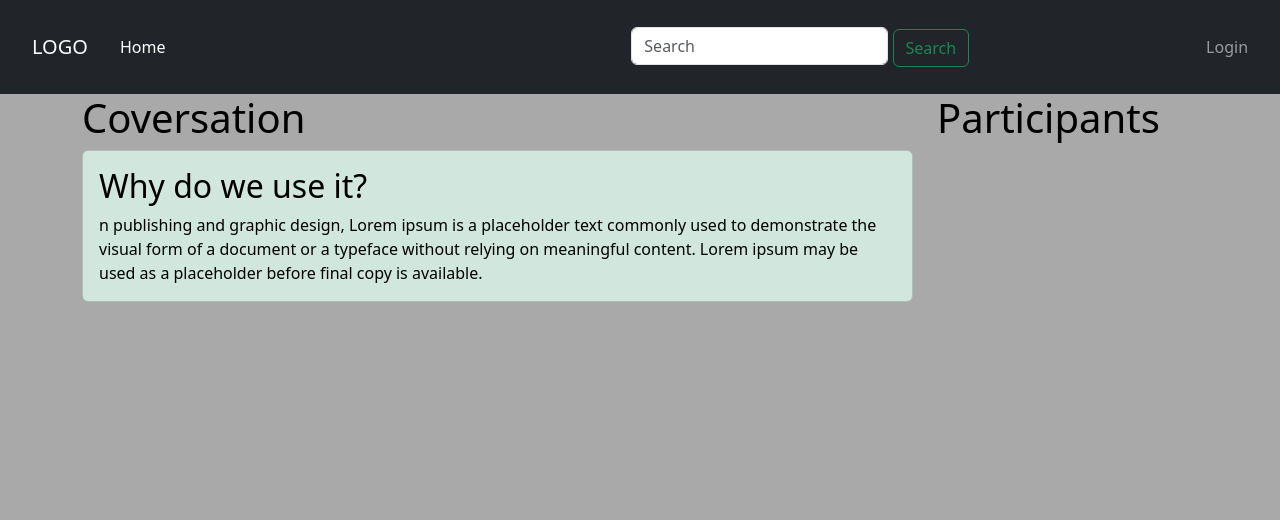
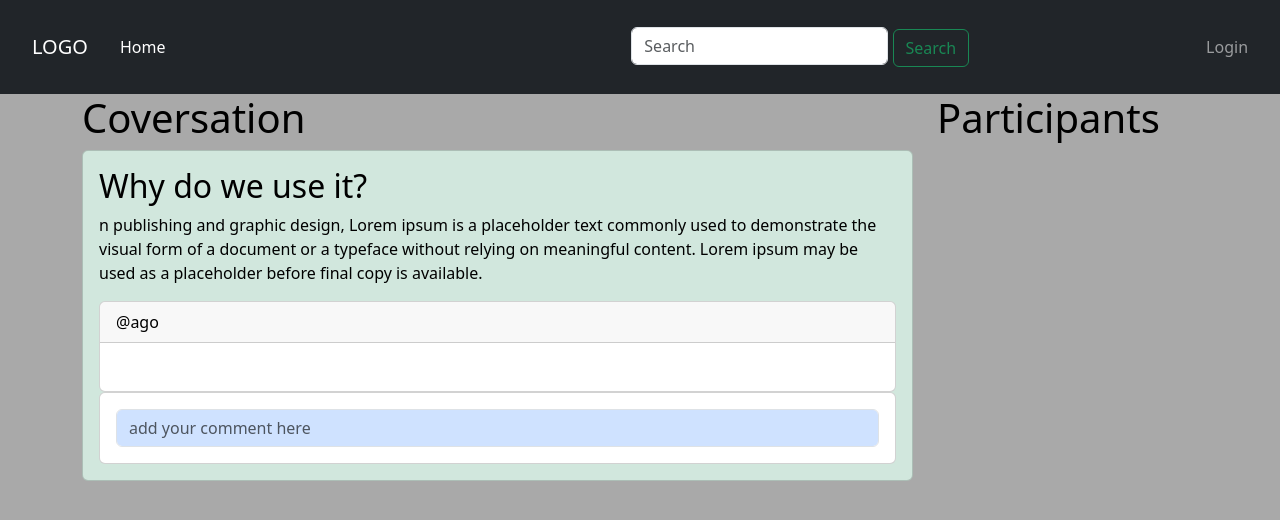
Before and after one commit to isurumanoddev/Django_project_1, a Django app: page /room/11 in a window 1280 px wide. Shown: the top 520 px of the page. Run offline with Django 4.2, Linux system fonts and the light colour scheme; data comes from the database, SQL or seed files in the repository.

Commit message:
add comments to chat

```diff
--- a/templates/room.html
+++ b/templates/room.html
@@ -21,6 +21,32 @@
 							<div class="card-body">
 								<h2 class="card-title text-black">{{ room.name }}</h2>
 								<p class="card-text text-black">{{ room.description }}</p>
+
+									<div class="card">
+										<div class="card-header text-black">
+											@ago
+
+										</div>
+
+										<div class="card-body">
+											<blockquote class="blockquote ">
+												<p class="text-black"></p>
+
+											</blockquote>
+										</div>
+									</div>
+
+									<div class="card">
+										<div class="card-body">
+											<form method="POST" action="">
+
+												<input type="text" name="comment" placeholder="add your comment here"
+												       class="form-control bg-primary-subtle">
+
+											</form>
+
+										</div>
+									</div>
 
 							</div>
 						</div>
```
